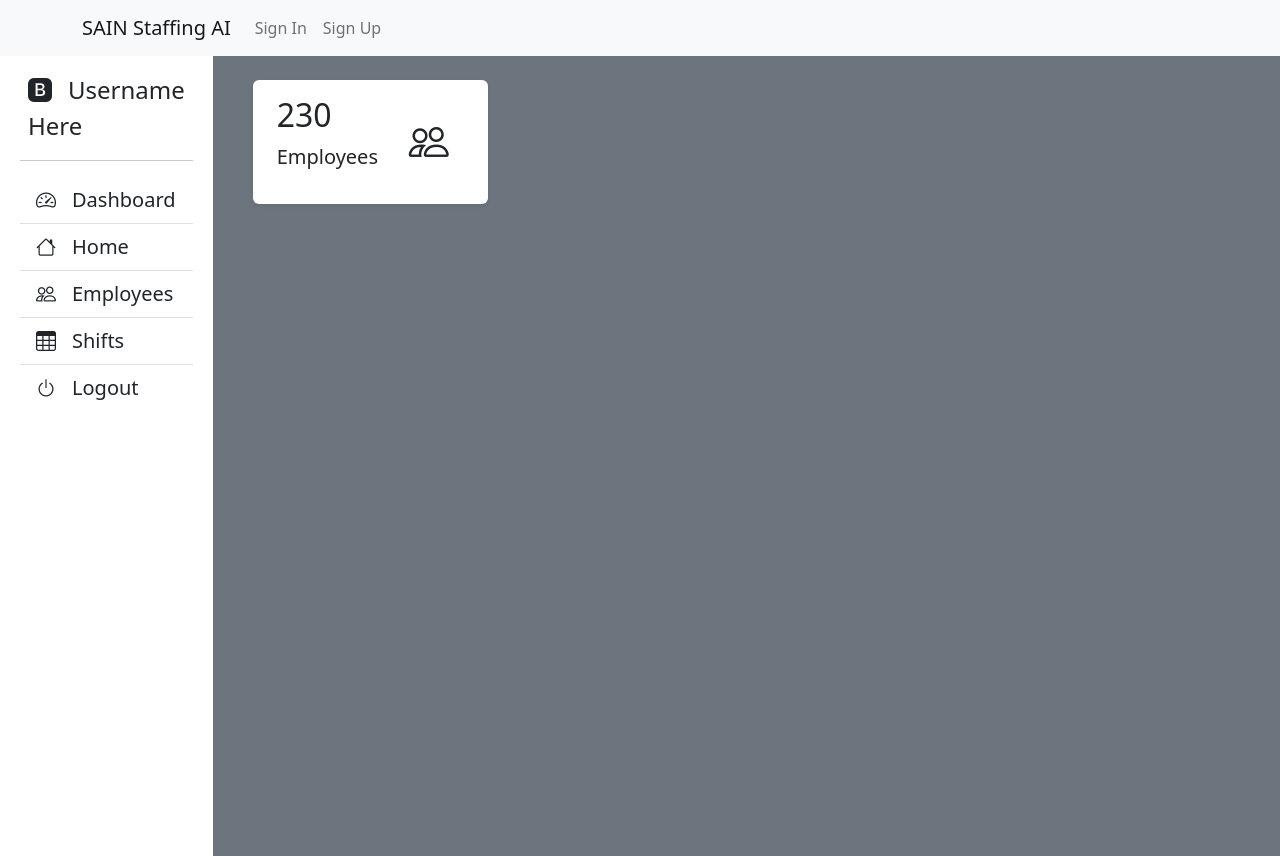
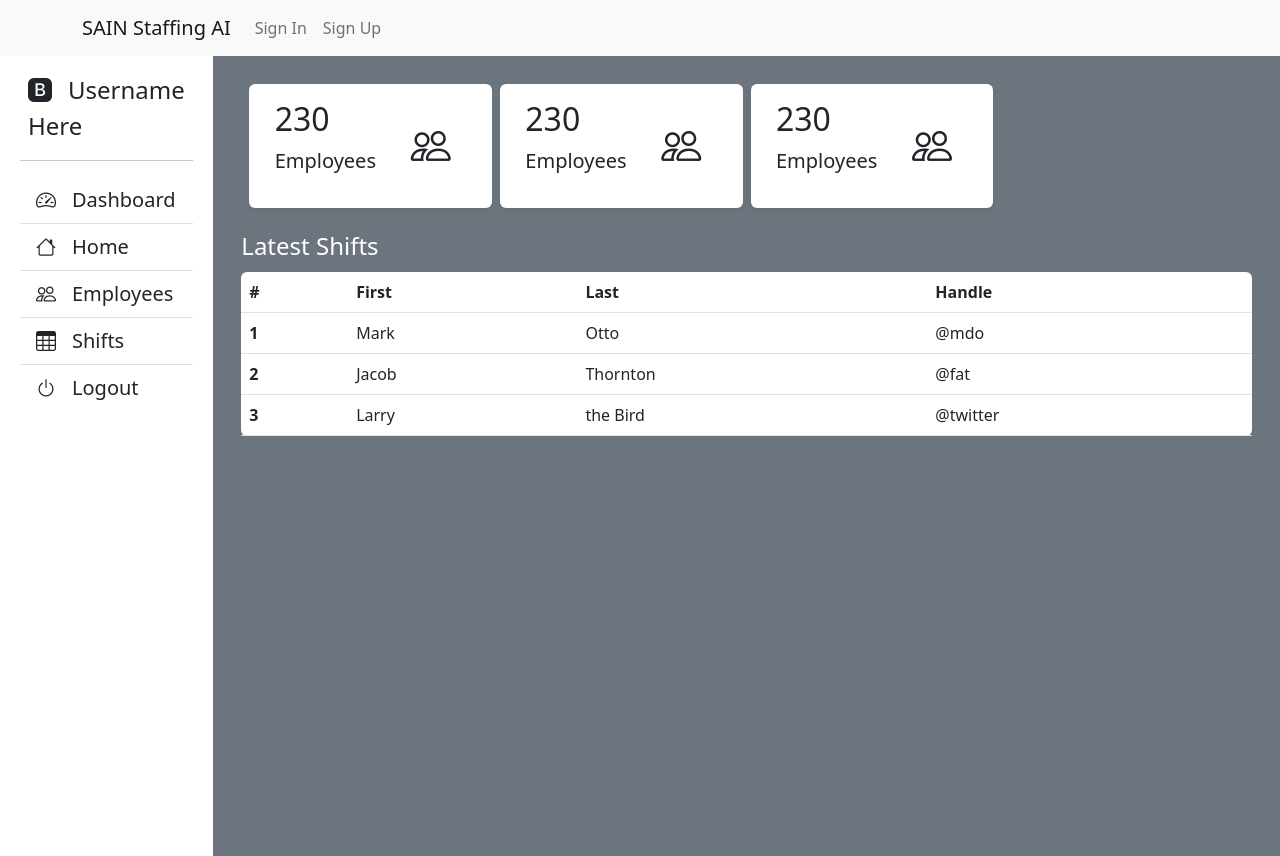
Before and after one commit to mefepolat/staffing-app, a React (Create React App) app in the folder client/: page /admin in a window 1280 px wide. Built offline with nearby package versions, Linux system fonts and the light colour scheme; no server answers.

Commit message:
UI improvements

```diff
--- a/client/src/admin/components/Home.js
+++ b/client/src/admin/components/Home.js
@@ -5,7 +5,25 @@ function Home() {
     <div className="px-3">
         <div className="container-fluid">
             <div className="row g-3 my-2">
-                <div className="col-md-3">
+                <div className="col-md-3 p-1">
+                    <div className="p-3 bg-white shadow-sm d-flex justify-content-around align-items-center rounded">
+                        <div>
+                            <h3 className="fs-2">230</h3>
+                            <p className="fs-5">Employees</p>
+                        </div>
+                        <i className="bi bi-people p-3 fs-1"></i>
+                    </div>
+                </div>
+                <div className="col-md-3 p-1">
+                    <div className="p-3 bg-white shadow-sm d-flex justify-content-around align-items-center rounded">
+                        <div>
+                            <h3 className="fs-2">230</h3>
+                            <p className="fs-5">Employees</p>
+                        </div>
+                        <i className="bi bi-people p-3 fs-1"></i>
+                    </div>
+                </div>
+                <div className="col-md-3 p-1">
                     <div className="p-3 bg-white shadow-sm d-flex justify-content-around align-items-center rounded">
                         <div>
                             <h3 className="fs-2">230</h3>
@@ -16,6 +34,37 @@ function Home() {
                 </div>
             </div>
         </div>
+        <table className="table caption-top bg-white rounded">
+  <caption className='text-white fs-4'>Latest Shifts</caption>
+  <thead>
+    <tr>
+      <th scope="col">#</th>
+      <th scope="col">First</th>
+      <th scope="col">Last</th>
+      <th scope="col">Handle</th>
+    </tr>
+  </thead>
+  <tbody>
+    <tr>
+      <th scope="row">1</th>
+      <td>Mark</td>
+      <td>Otto</td>
+      <td>@mdo</td>
+    </tr>
+    <tr>
+      <th scope="row">2</th>
+      <td>Jacob</td>
+      <td>Thornton</td>
+      <td>@fat</td>
+    </tr>
+    <tr>
+      <th scope="row">3</th>
+      <td>Larry</td>
+      <td>the Bird</td>
+      <td>@twitter</td>
+    </tr>
+  </tbody>
+</table>
     </div>
   )
 }
--- a/client/src/admin/components/Sidebar.js
+++ b/client/src/admin/components/Sidebar.js
@@ -1,6 +1,10 @@
 import React from 'react'
 
-function Sidebar() {
+function Sidebar(props) {
+    const {setCurrentPage} = props;
+    const handleClick = (page) => {
+        setCurrentPage(page);
+    }
   return (
     <div className='bg-white sidebar p-2'>
         <div className='m-2'>
@@ -9,19 +13,19 @@ function Sidebar() {
         </div>
         <hr className='text-dark' />
         <div className='list-group list-group-flush'>
-            <a className='list-group-item py-2'>
+            <a className='list-group-item py-2' onClick={() => handleClick('dashboard')}>
                 <i className='bi bi-speedometer2 fs-5 me-3'></i>
                 <span className='fs-5'>Dashboard</span>
             </a>
-            <a className='list-group-item py-2'>
+            <a className='list-group-item py-2' onClick={() => handleClick('home')}>
                 <i className='bi bi-house fs-5 me-3'></i>
                 <span className='fs-5'>Home</span>
             </a>
-            <a className='list-group-item py-2'>
+            <a className='list-group-item py-2' onClick={() => handleClick('employees')}>
                 <i className='bi bi-people fs-5 me-3'></i>
                 <span className='fs-5'>Employees</span>
             </a>
-            <a className='list-group-item py-2'>
+            <a className='list-group-item py-2' onClick={() => handleClick('shifts')}>
                 <i className='bi bi-table fs-5 me-3'></i>
                 <span className='fs-5'>Shifts</span>
 
@@ -37,4 +41,4 @@ function Sidebar() {
   )
 }
 
-export default Sidebar
+export default Sidebar;
--- a/client/src/admin/pages/Admin.js
+++ b/client/src/admin/pages/Admin.js
@@ -1,15 +1,20 @@
+import { useState } from "react";
 import Home from "../components/Home";
 import Sidebar from "../components/Sidebar";
 
 const AdminPage = () => {
+    const [currentPage, setCurrentPage] = useState('home');
+
   return (
     <div className="container-fluid bg-secondary min-vh-100">
       <div className="row">
-        <div className="col-2 bg-white vh-100">
-          <Sidebar />
+
+        <div className="col-4 col-md-2 bg-white vh-100 position-fixed">
+          <Sidebar setCurrentPage={setCurrentPage} />
         </div>
+       <div className="col-4 col-md-2"></div>
         <div className="col">
-          <Home />
+         {currentPage === 'home' && <Home />}
         </div>
       </div>
     </div>
```
